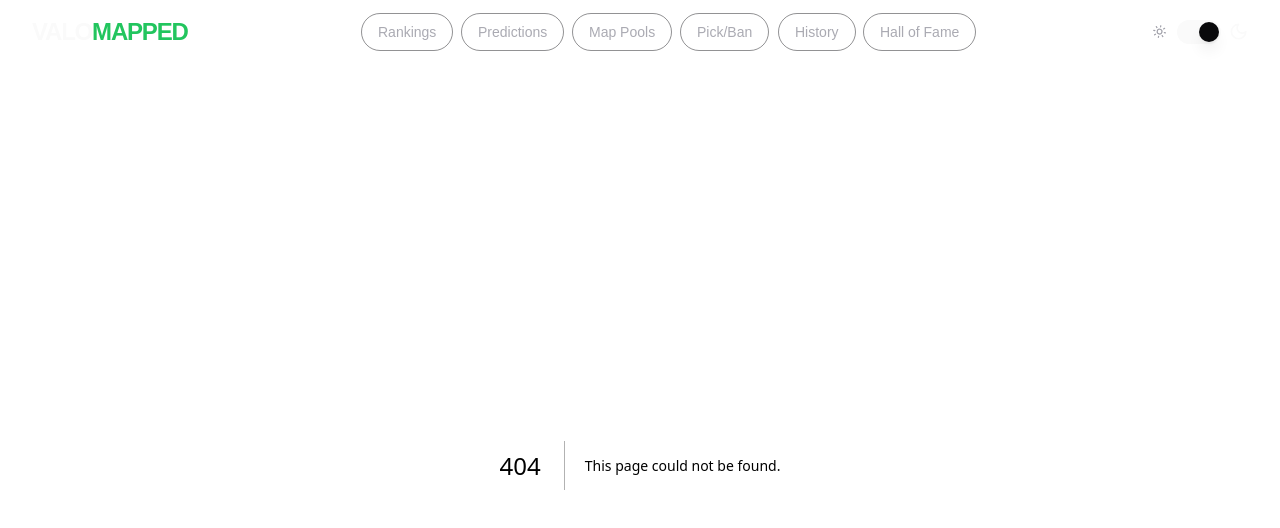
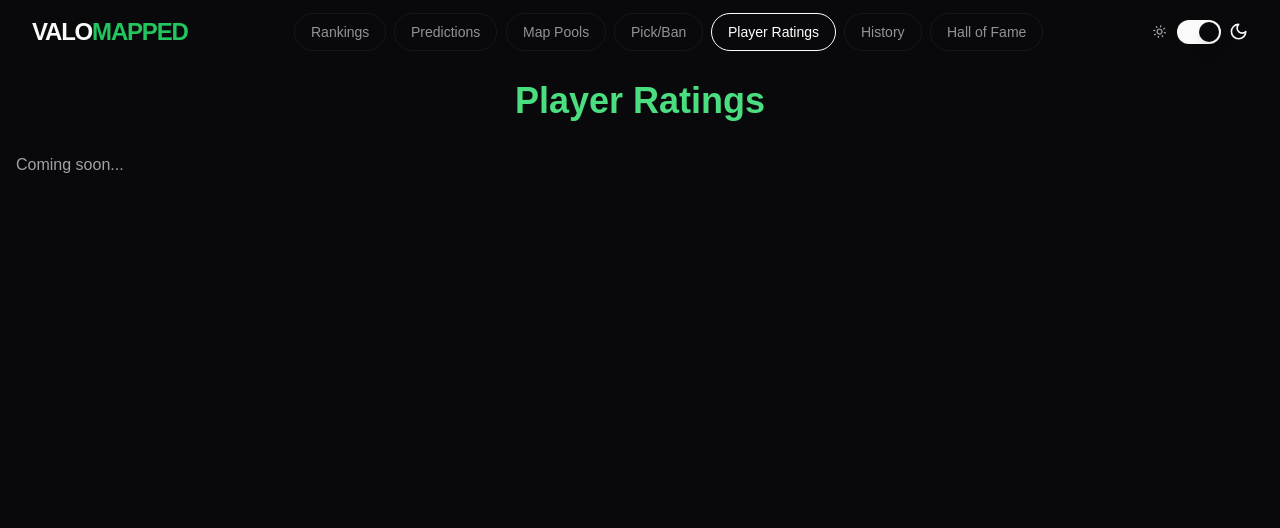
Before and after one commit to BenDotWillcox/valorant-elo-dashboard, a Next.js app: page /player-ratings in a window 1280 px wide. Before the commit this address had no page. Shown: the top 528 px of the page. Built offline with nearby package versions, Linux system fonts and the light colour scheme.

Commit message:
add palyer rating page

```diff
--- a/app/pick-ban/page.tsx
+++ b/app/pick-ban/page.tsx
@@ -1,7 +1,7 @@
 export default function PickBanPage() {
   return (
     <div className="container mx-auto p-4">
-      <h1 className="text-4xl font-bold mb-8">Pick/Ban Analysis</h1>
+      <h1 className="text-4xl font-bold mb-8 text-center text-green-500 dark:text-green-400 font-display-4">Pick/Ban Analysis</h1>
       <p className="text-muted-foreground">Coming soon...</p>
     </div>
   );
--- /dev/null
+++ b/app/player-ratings/page.tsx
@@ -0,0 +1,8 @@
+export default function PlayerRatingsPage() {
+    return (
+      <div className="container mx-auto p-4">
+        <h1 className="text-4xl font-bold mb-8 text-center text-green-500 dark:text-green-400 font-display-4">Player Ratings</h1>
+        <p className="text-muted-foreground">Coming soon...</p>
+      </div>
+    );
+  }
--- a/components/nav-header.tsx
+++ b/components/nav-header.tsx
@@ -37,6 +37,11 @@ const navItems = [
   },
   { name: "Pick/Ban",
     href: "/pick-ban",
+    gradient:
+      "radial-gradient(circle, rgba(249,115,22,0.12) 0%, rgba(234,88,12,0.06) 50%, rgba(194,65,12,0) 100%)",
+  },
+  { name: "Player Ratings",
+    href: "/player-ratings",
     gradient:
       "radial-gradient(circle, rgba(249,115,22,0.12) 0%, rgba(234,88,12,0.06) 50%, rgba(194,65,12,0) 100%)",
   },
```
